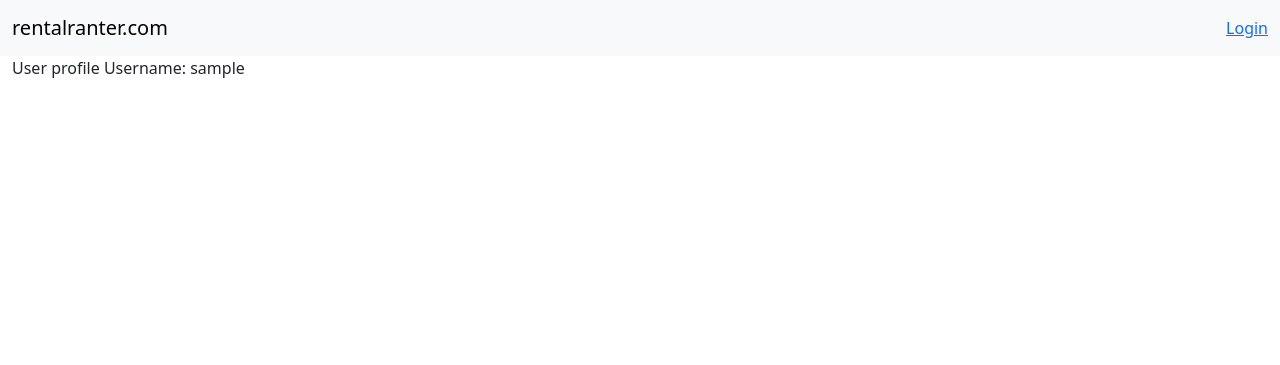
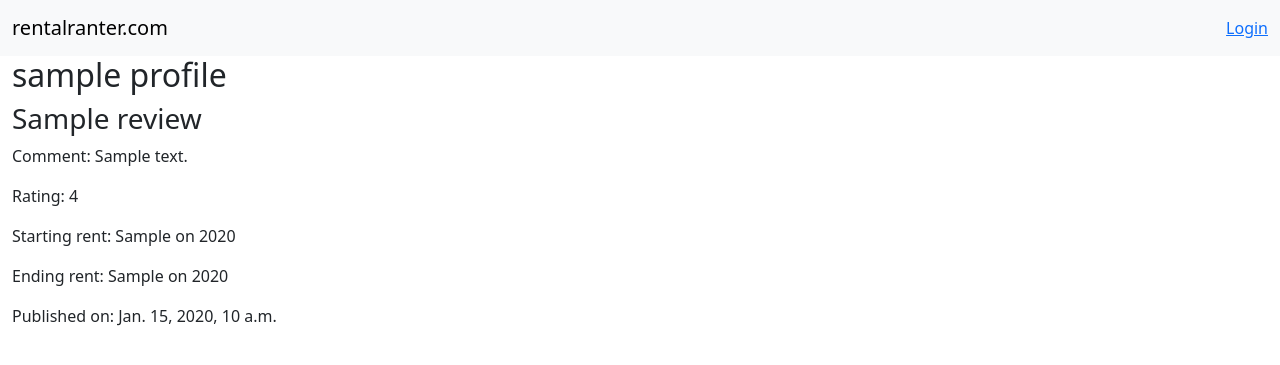
Before and after one commit to sntnmjones/RentalApp-a, a Django app: template main/templates/profile/user_profile.html in a window 1280 px wide. Shown: the top 365 px of the page. Run offline with Django 3.2, Linux system fonts and the light colour scheme; the template is opened without the code that fills it: most values are stand-ins (such as "Sample title", 1, 10 or a date in 2020).

Commit message:
Add reviewed properties to profile
https://github.com/sntnmjones/RentalApp/issues/43

```diff
--- a/main/templates/profile/user_profile.html
+++ b/main/templates/profile/user_profile.html
@@ -1,4 +1,16 @@
 {% extends 'main/templates/shared/base.html' %} {% block content %}
-User profile
-Username: {{ username }}
+<h2>{{ username }} profile</h2>
+
+{% for review in user_reviews %}
+    <h3>{{ review.title }}</h3>
+    <p>Comment: {{ review.comment }}</p>
+    <p>Rating: {{ review.rating }}</p>
+    {% if review.starting_rent %}
+    <p>Starting rent: {{ review.starting_rent}} {% if review.starting_rent_month_year %} on {{ review.starting_rent_month_year }} {% endif %}</p>
+    {% endif %}
+    {% if review.ending_rent %}
+    <p>Ending rent: {{ review.ending_rent}} {% if review.ending_rent_month_year %} on {{ review.ending_rent_month_year }} {% endif %}</p>
+    {% endif %}
+    <p>Published on: {{ review.pub_date }}</p>
+{% endfor %}
 {% endblock %}
```
Also changed, not shown: main/utils/database_utils.py (+14 -0 lines), main/views/profile/view.py (+9 -6 lines).
